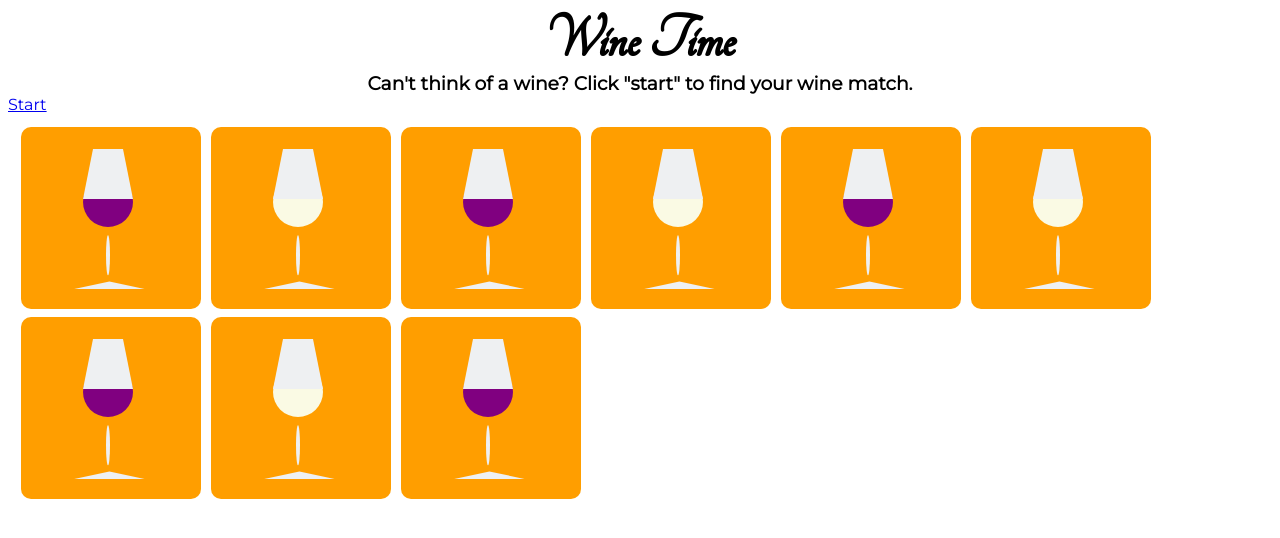
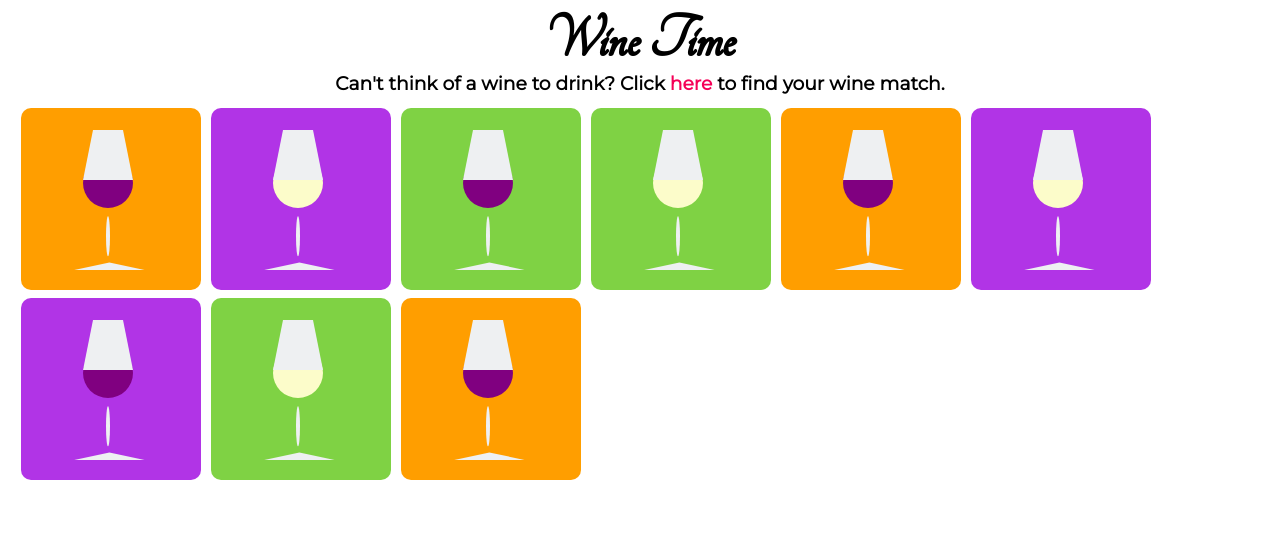
Before and after one commit to deniseddi/wine_app, a React (Create React App) app: page / in a window 1280 px wide. Shown: the top 538 px of the page. Built offline with nearby package versions, Linux system fonts and the light colour scheme; a web font is replaced by a local one.

Commit message:
added map, styled links, added more colors to background

```diff
--- a/public/index.html
+++ b/public/index.html
@@ -32,6 +32,8 @@
 
     <link href="https://fonts.googleapis.com/css?family=Fredericka+the+Great|Ruge+Boogie|Tangerine&display=swap" rel="stylesheet">
 
+    <link href="https://fonts.googleapis.com/css?family=Roboto&display=swap" rel="stylesheet">
+
 
     <title>React App</title>
   </head>
--- a/src/App.css
+++ b/src/App.css
@@ -23,23 +23,47 @@ padding-top: 5px;
 /* background-color:black;} */
 }
 
-.box {
+.box1 {
 height:178px;
 width:178px;
 border-radius: 10px;
 margin: auto;
 padding-top: 2px;
+padding-right: 2px;
+padding-bottom: 2px;
+padding-left: 2px;
+background-color:#ff9e00;
+}
+
+.box2 {
+  height:178px;
+  width:178px;
+  border-radius: 10px;
+  margin: auto;
+  padding-top: 2px;
   padding-right: 2px;
   padding-bottom: 2px;
   padding-left: 2px;
-background-color:#ff9e00;
-}
+  background-color:#b134e6;
+  }
+
+  .box3 {
+    height:178px;
+    width:178px;
+    border-radius: 10px;
+    margin: auto;
+    padding-top: 2px;
+    padding-right: 2px;
+    padding-bottom: 2px;
+    padding-left: 2px;
+    background-color:#7fd244;
+    }
 
 .glass {
 padding-top: 20px;
-  padding-right: 10px;
-  padding-bottom: 10px;
-  padding-left: 60px;
+padding-right: 10px;
+padding-bottom: 10px;
+padding-left: 60px;
 }
 
 
@@ -69,7 +93,7 @@ height: 50px;
 width: 50px;
 box-sizing: border-box;
 border-radius: 90%;
-background-color:#fafae4;
+background-color:#fcfcca;
 }
 
 .rod {
@@ -94,9 +118,13 @@ background-color:#EEF0F2;
 }
 
 legend.MuiFormLabel-root {
-  color: rgb(247, 20, 62);
+  color: #f50057;
   font-size: 20px;
   margin-bottom: 7%;
+}
+
+button.MuiButton-containedSecondary {
+  margin: 7% 90%;
 }
 
 .wineMatch {
@@ -187,3 +215,31 @@ footer{
 margin: 0 auto;
 margin-top: 20%;
 }
+
+.background {
+  background-color: #fff9ef;
+}
+
+.click {
+  text-decoration: none;
+  font-weight:bolder;
+  color:#f50057;
+}
+
+.seeResult {
+  text-decoration: none;
+  width: 2.7em;
+  font-family: 'Roboto', sans-serif;
+  background-color:#f50057;
+  color: white;
+  padding: 1em 1.5em;
+  text-decoration: none;
+  text-transform: uppercase;
+  border-radius: 4px;
+  height: 8px;
+  margin: 7% auto;
+  text-align: justify;
+  transition: background-color 250ms cubic-bezier(0.4, 0, 0.2, 1) 0ms,box-shadow 250ms cubic-bezier(0.4, 0, 0.2, 1) 0ms,border 250ms cubic-bezier(0.4, 0, 0.2, 1) 0ms;
+
+
+}
--- a/src/Home.js
+++ b/src/Home.js
@@ -9,14 +9,14 @@ import { Link } from 'react-router-dom'
         <h1 className="title">Wine Time</h1>
     </div>
     <div>
-        <h3 className="subtitle">Can't think of a wine? Click "start" to find your wine match.</h3>
+        <h3 className="subtitle">Can't think of a wine to drink? Click <Link class="click" to="questions">here </Link> to find your wine match.</h3>
     </div>
-    <Link to="questions">Start</Link>
+
     </div>
     <body>
         <div class="outerbox">
             <div class="innerbox">
-                <div class="box">
+                <div class="box1">
                     <div class="glass">
                         <div class="a">
                         </div>
@@ -30,7 +30,7 @@ import { Link } from 'react-router-dom'
                 </div>
             </div>
             <div class="innerbox">
-                <div class="box">
+                <div class="box2">
                     <div class="glass">
                         <div class="a">
                         </div>
@@ -44,7 +44,7 @@ import { Link } from 'react-router-dom'
                 </div>
             </div>
             <div class="innerbox">
-                <div class="box">
+                <div class="box3">
                     <div class="glass">
                         <div class="a">
                         </div>
@@ -58,7 +58,7 @@ import { Link } from 'react-router-dom'
                 </div>
             </div>
             <div class="innerbox">
-                <div class="box">
+                <div class="box3">
                     <div class="glass">
                         <div class="a">
                         </div>
@@ -72,7 +72,7 @@ import { Link } from 'react-router-dom'
                 </div>
             </div>
             <div class="innerbox">
-                <div class="box">
+                <div class="box1">
                     <div class="glass">
                         <div class="a">
                         </div>
@@ -86,7 +86,7 @@ import { Link } from 'react-router-dom'
                 </div>
             </div>
             <div class="innerbox">
-                <div class="box">
+                <div class="box2">
                     <div class="glass">
                         <div class="a">
                         </div>
@@ -100,7 +100,7 @@ import { Link } from 'react-router-dom'
                 </div>
             </div>
             <div class="innerbox">
-                <div class="box">
+                <div class="box2">
                     <div class="glass">
                         <div class="a">
                         </div>
@@ -114,7 +114,7 @@ import { Link } from 'react-router-dom'
                 </div>
             </div>
             <div class="innerbox">
-                <div class="box">
+                <div class="box3">
                     <div class="glass">
                         <div class="a">
                         </div>
@@ -128,7 +128,7 @@ import { Link } from 'react-router-dom'
                 </div>
             </div>
             <div class="innerbox">
-                <div class="box">
+                <div class="box1">
                     <div class="glass">
                         <div class="a">
                         </div>
--- a/src/Questions.js
+++ b/src/Questions.js
@@ -58,7 +58,7 @@ function RadioButtonsGroup(props) {
             })
             }
         </RadioGroup>
-        {currentQuestionIndex === 3 ? <Link to="show-wine">win</Link> : <Button onClick={props.onNext} variant="contained" color="secondary" className={classes.button}>next!</Button>}
+        {currentQuestionIndex === 3 ? <Link class="seeResult"to="show-wine">Result</Link> : <Button onClick={props.onNext} variant="contained" color="secondary" className={classes.button}>next!</Button>}
       </FormControl>
     </div>
   )
--- a/src/ShoWine.js
+++ b/src/ShoWine.js
@@ -30,10 +30,10 @@ function ShoWine(props){
         )
     } else {
         return( //Css and can add image here
-            <div>
+            <div class="background">
             <section class = "wineResult">
                 <div class="innerboxResult">
-                    <div class="box">
+                    <div class="box1">
                         <div class="glass">
                             <div class="a">
                             </div>
```
Also changed, not shown: src/WineList.js (+35 -25 lines).
